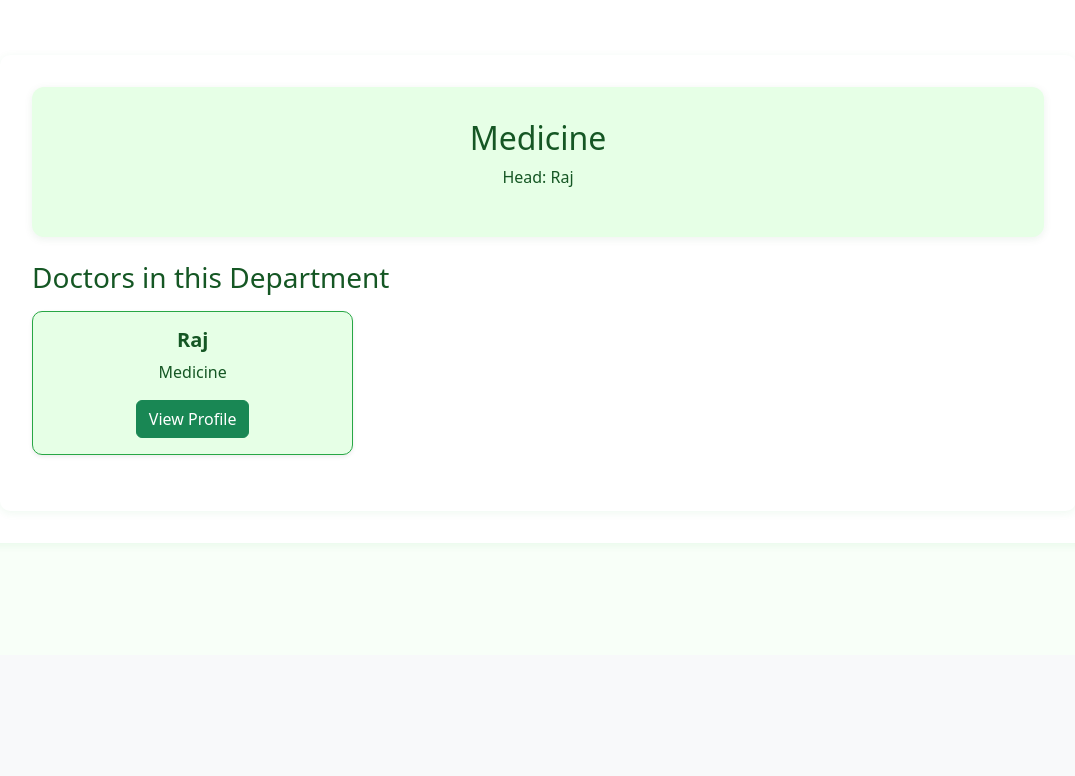
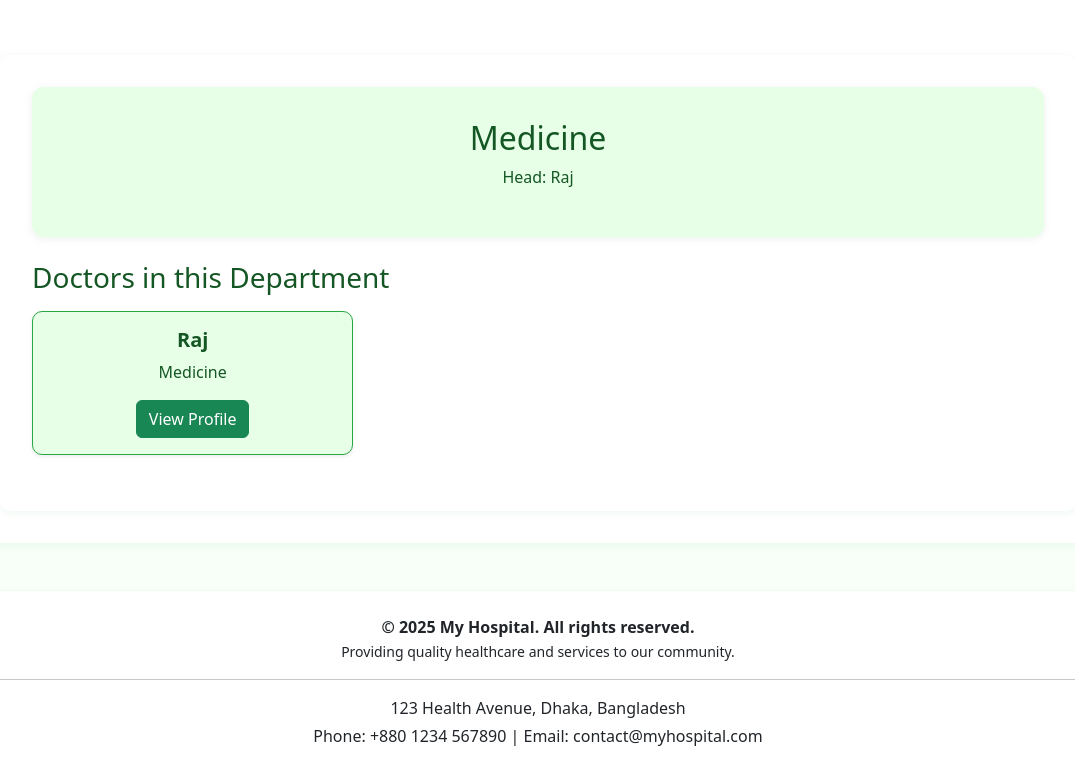
Before and after one commit to rakiburraj/Hospital_web, a Django app: page /doctors/department/1/ in a window 1280 px wide. Shown: the part 145-921 px from the top of the page, without its empty margins (102-1177 px from the left). Before the commit the page ends 600 px from the top, so only its background shows below. Run offline with Django 5.2, Linux system fonts and the light colour scheme; data comes from the database, SQL or seed files in the repository.

Commit message:
Update base.html

```diff
--- a/templates/base.html
+++ b/templates/base.html
@@ -53,6 +53,19 @@
   {% block content %}
   {% endblock %}
 </div>
+<footer class="bg-body-tertiary shadow-sm mt-5">
+  <div class="container text-center py-4">
+    <span class="fw-bold">© 2025 My Hospital. All rights reserved.</span>
+    <br>
+    <small>Providing quality healthcare and services to our community.</small>
 
+    <hr class="my-3">
+
+    <!-- Contact Info -->
+    <p class="mb-1">123 Health Avenue, Dhaka, Bangladesh</p>
+    <p class="mb-1">Phone: +880 1234 567890 | Email: contact@myhospital.com</p>
+
+  </div>
+</footer>
 </body>
 </html>
```
